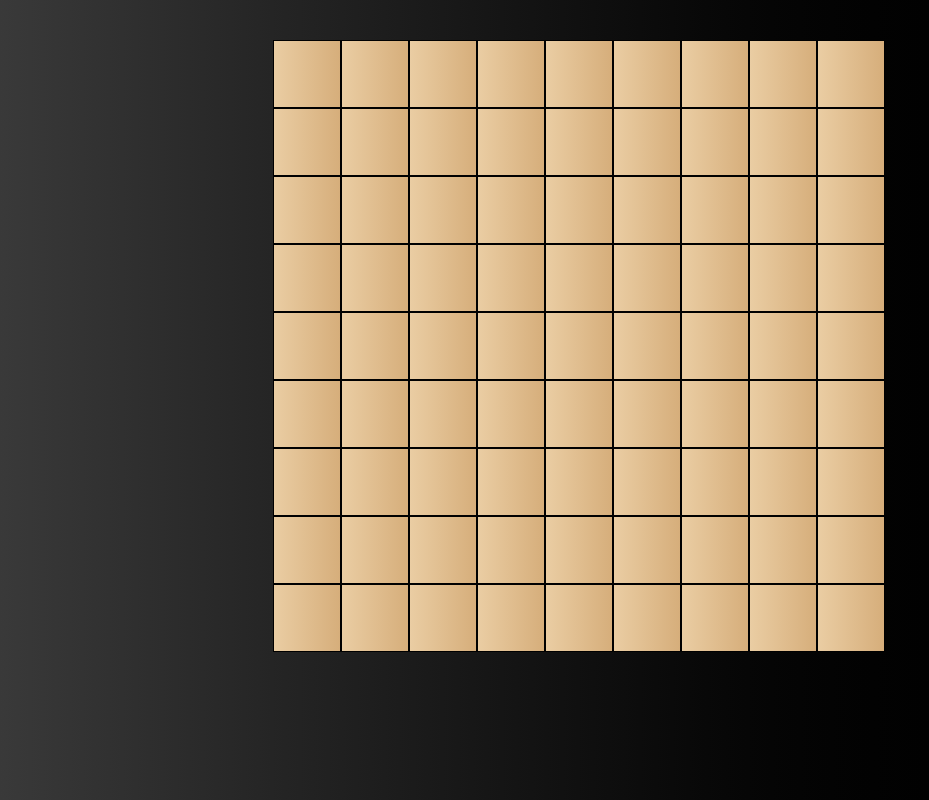
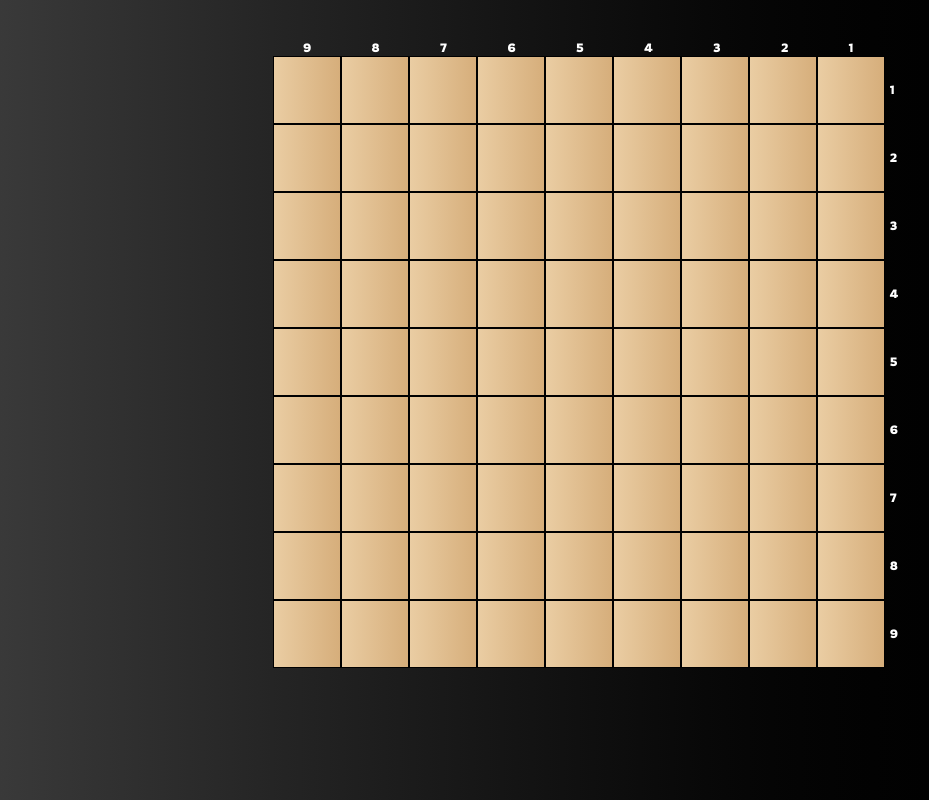
Before and after one commit to RomanZaichenko/Shiogi, a React (Vite) app: page / in a window 1280 px wide. Both pictures are taken after a click on the button 640 px from the left and 238 px from the top of the page. Shown: the whole page, without its empty margins (124-1053 px from the left). Built offline with nearby package versions, Linux system fonts and the light colour scheme.

Commit message:
Numbers for coordinates in UI created.

```diff
--- a/src/BoardElement.tsx
+++ b/src/BoardElement.tsx
@@ -9,6 +9,18 @@ function BoardElement() {
     let row = 0;
     return(
         <section id="board">
+            <div id="numbers">
+                <p>9</p>
+                <p>8</p>
+                <p>7</p>
+                <p>6</p>
+                <p>5</p>
+                <p>4</p>
+                <p>3</p>
+                <p>2</p>
+                <p>1</p>
+            </div>
+
             <CellRow row={row++} coordinates={coords}/>
             <CellRow row={row++} coordinates={coords}/>
             <CellRow row={row++} coordinates={coords}/>
--- a/src/CellRow.tsx
+++ b/src/CellRow.tsx
@@ -11,6 +11,8 @@ function CellRow(props: ICellRowProps) {
     const coords = props.coordinates;
     let column = 0;
     return(
+        <>
+            <div className="row-container">
                 <div className="cell-row">
                     <CellElement cell={coords[props.row][column++]} />
                     <CellElement cell={coords[props.row][column++]} />
@@ -22,6 +24,9 @@ function CellRow(props: ICellRowProps) {
                     <CellElement cell={coords[props.row][column++]} />
                     <CellElement cell={coords[props.row][column++]} />
                 </div>
+                <p className="row-number">{props.row+1}</p>
+            </div>
+        </>
     )
 }
 
--- a/src/styles/BoardElement.css
+++ b/src/styles/BoardElement.css
@@ -3,3 +3,7 @@
 #board {
     @apply flex flex-col ml-[31vw] mt-[5vh];
 }
+
+#numbers {
+    @apply flex flex-row justify-around text-white text-xs pr-[0.9rem];
+}
--- a/src/styles/CellRow.css
+++ b/src/styles/CellRow.css
@@ -3,3 +3,11 @@
 .cell-row {
     @apply flex flex-row;
 }
+
+.row-container {
+    @apply flex flex-row;
+}
+
+.row-number {
+    @apply text-white text-xs mt-[2.2em] ml-[5px];
+}
```
Lines whose indentation alone changed are shown as unchanged.
